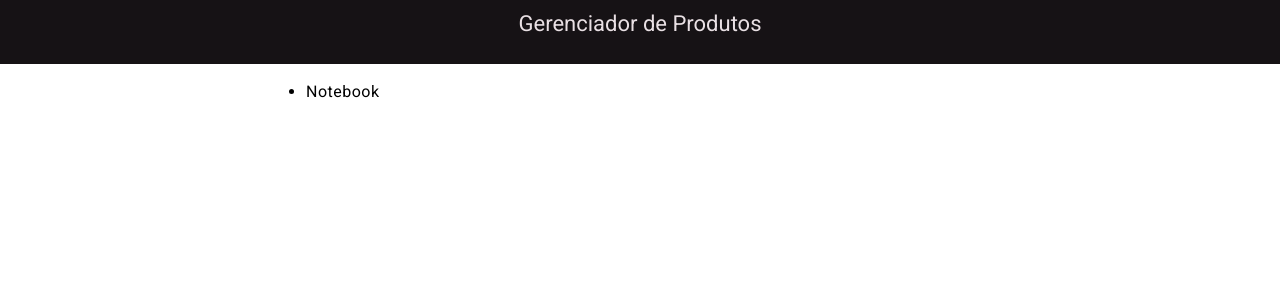
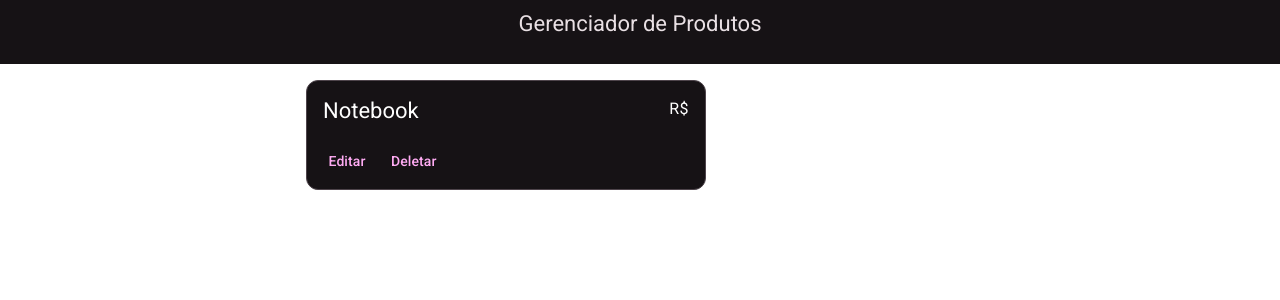
Before and after one commit to RodrigoSADev/Product-Store, an Angular app: page / in a window 1280 px wide. Shown: the top 300 px of the page. Built offline with nearby package versions, Linux system fonts and the light colour scheme; data requests are answered from the project's data file.

Commit message:
feat: add card to list product

```diff
--- a/src/app/features/list/list.component.html
+++ b/src/app/features/list/list.component.html
@@ -1,7 +1,19 @@
 <section>
   <ul>
     @for (product of products; track product.id) {
-    <li>{{ product.title }}</li>
+    <mat-card class="example-card" appearance="outlined">
+      <mat-card-header>
+        <mat-card-title-group>
+          <mat-card-title>{{ product.title }} </mat-card-title>
+          <p>{{ product.price }} R$</p>
+        </mat-card-title-group>
+      </mat-card-header>
+      <mat-card-content> {{ product.description }} </mat-card-content>
+      <mat-card-actions>
+        <button mat-button>Editar</button>
+        <button mat-button>Deletar</button>
+      </mat-card-actions>
+    </mat-card>
     }
   </ul>
 </section>
--- a/src/app/features/list/list.component.scss
+++ b/src/app/features/list/list.component.scss
@@ -0,0 +1,4 @@
+.example-card {
+  max-width: 400px;
+  color: #fff;
+}
--- a/src/app/features/list/list.component.ts
+++ b/src/app/features/list/list.component.ts
@@ -1,11 +1,13 @@
 import { Component, inject } from '@angular/core';
+import { MatButtonModule } from '@angular/material/button';
+import { MatCardModule } from '@angular/material/card';
 import { ProductsService } from '../../shared/services/products.service';
-import { Product } from '../../interface/product';
+import { Product } from '../../interfaces/product';
 
 @Component({
   selector: 'app-list',
   standalone: true,
-  imports: [],
+  imports: [MatCardModule, MatButtonModule],
   templateUrl: './list.component.html',
   styleUrl: './list.component.scss',
 })
```
